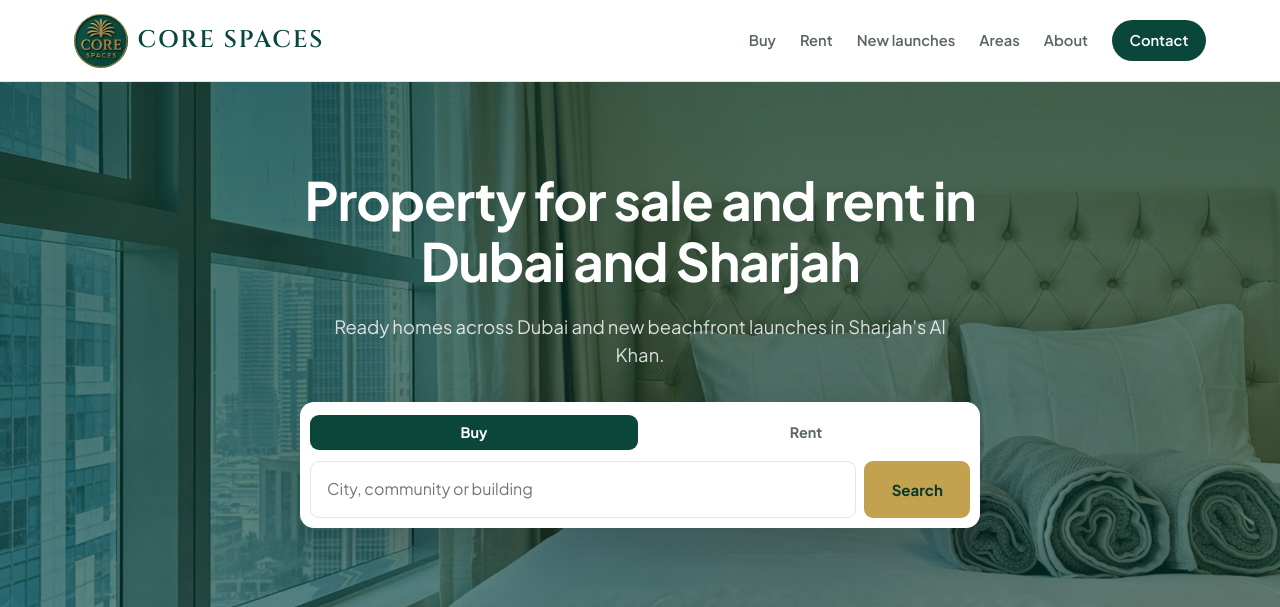
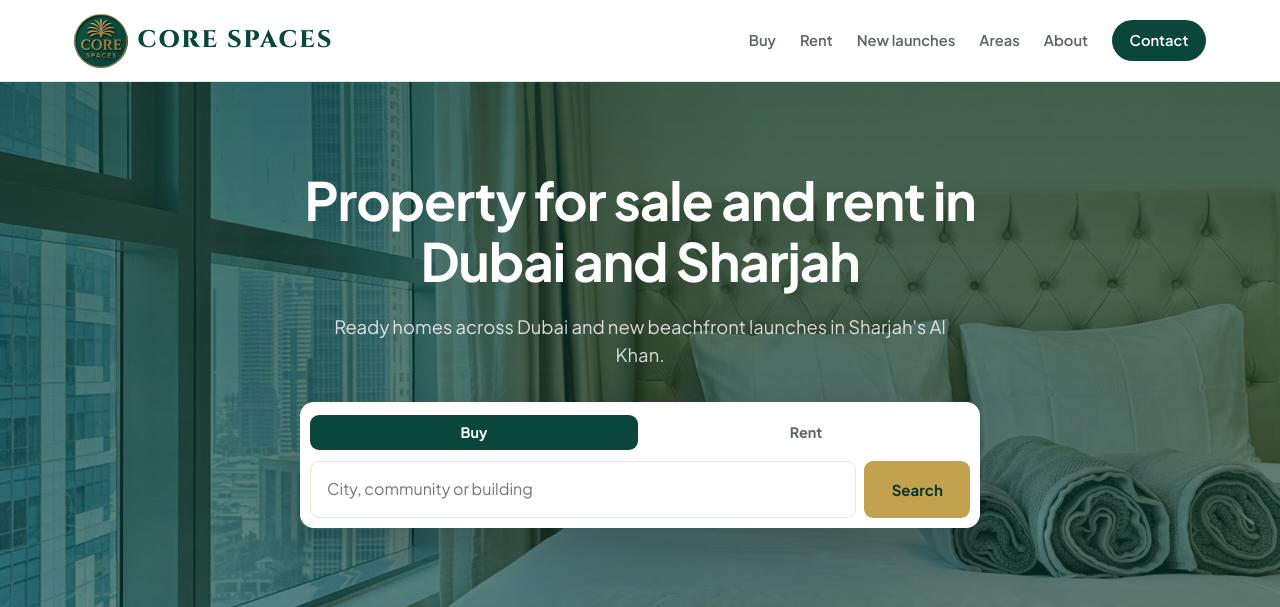
Before and after one commit to awaabgit/corespaceswebsite, a FastAPI app: page / in a window 1280 px wide. Shown: the top 607 px of the page. Run offline with FastAPI, Linux system fonts and the light colour scheme.

Commit message:
Bolder CORE SPACES wordmark in the header
Loads Cinzel's real 800 weight and uses it for the header wordmark.
Asking for a heavier weight without loading it makes the browser fake
the bold, which smears the letters.

Co-Authored-By: Claude Opus 5.5 <noreply@anthropic.com>

```diff
--- a/app/templates/base.html
+++ b/app/templates/base.html
@@ -10,7 +10,7 @@
   <meta name="description" content="{{ page.description or company.tagline }}">
   <link rel="preconnect" href="https://fonts.googleapis.com">
   <link rel="preconnect" href="https://fonts.gstatic.com" crossorigin>
-  <link href="https://fonts.googleapis.com/css2?family=Cinzel:wght@600&family=Plus+Jakarta+Sans:wght@400;500;600;700;800&display=swap" rel="stylesheet">
+  <link href="https://fonts.googleapis.com/css2?family=Cinzel:wght@600;800&family=Plus+Jakarta+Sans:wght@400;500;600;700;800&display=swap" rel="stylesheet">
   <link rel="icon" href="/static/icons/favicon.ico" sizes="any">
   <link rel="icon" type="image/png" sizes="32x32" href="/static/icons/favicon-32.png">
   <link rel="apple-touch-icon" href="/static/icons/apple-touch-icon.png">
--- a/public/static/css/styles.css
+++ b/public/static/css/styles.css
@@ -450,3 +450,7 @@ img,video{max-width:100%;height:auto}
 .map-embed iframe{width:100%;height:100%;border:0;display:block}
 .nf-links{list-style:none;padding:0;display:flex;flex-wrap:wrap;gap:.6rem;justify-content:center;margin-top:1.4rem}
 .permit{font-size:.82rem;margin-top:-.3rem}
+
+/* Header wordmark: Cinzel's real 800 weight (loaded in base.html) rather than
+   a browser-faked bold, which smears the letters. */
+.site-header .brand-name{font-weight:800}
```
